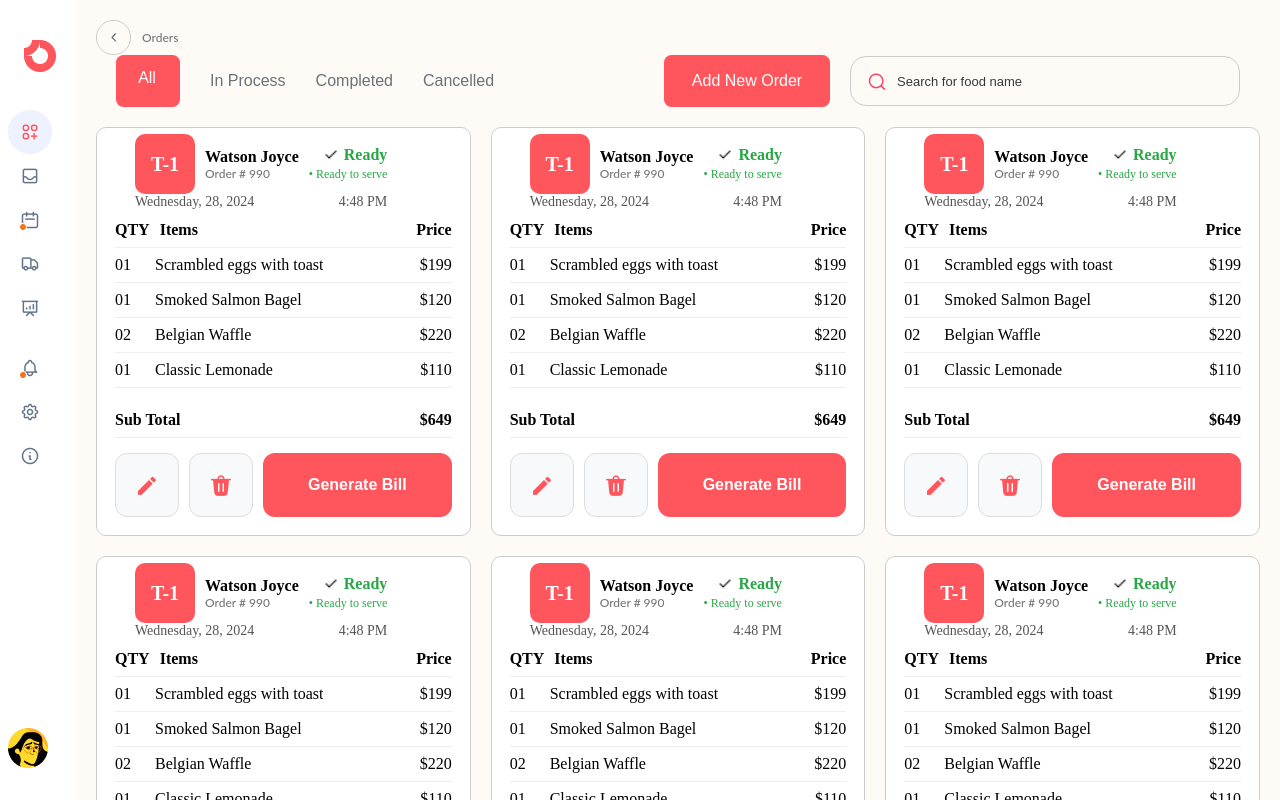
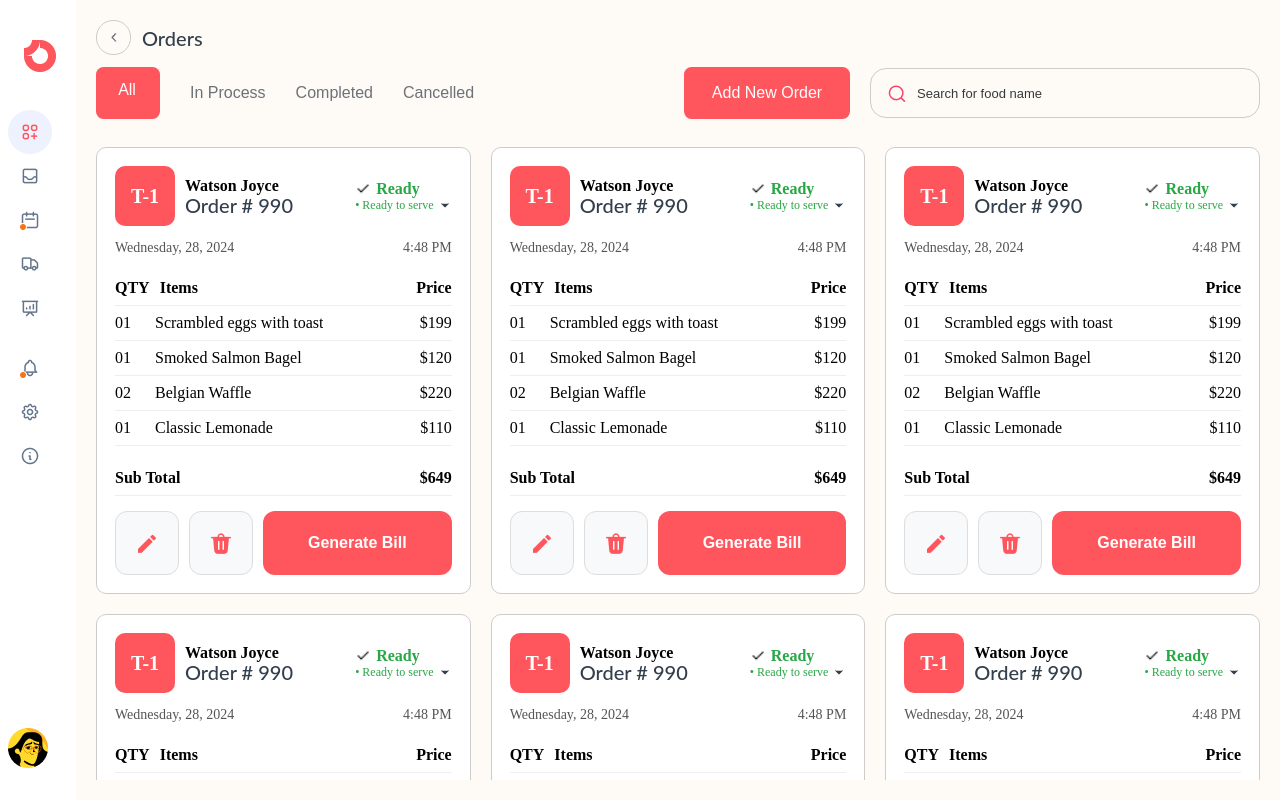
Before and after one commit to Mitanshu1805/DesignComponents, a React (Vite) app in the folder src/renderer/: page / in a window 1280 px wide. Built offline with nearby package versions, Linux system fonts and the light colour scheme.

Commit message:
16th May 2025

```diff
--- a/src/renderer/src/ordersPageComp/Header/style.css
+++ b/src/renderer/src/ordersPageComp/Header/style.css
@@ -8,12 +8,13 @@
 /* Header container */
 .headerContainer {
   width: 100%;
-  max-width: 1376px;
+  /* max-width: 1376px; */
   height: 52px;
   display: flex;
   justify-content: space-between;
   align-items: center;
-  padding: 0 20px;
+  /* padding: 0 20px; */
+  padding-top: 24px;
 }
 
 /* Left buttons */
--- a/src/renderer/src/ordersPageComp/Layout/index.tsx
+++ b/src/renderer/src/ordersPageComp/Layout/index.tsx
@@ -22,6 +22,7 @@ function Layout(): React.JSX.Element {
           <OrderDetails />
           <OrderDetails />
           <OrderDetails />
+          <OrderDetails />
         </div>
       </div>
     </div>
--- a/src/renderer/src/ordersPageComp/Layout/layout.css
+++ b/src/renderer/src/ordersPageComp/Layout/layout.css
@@ -14,7 +14,9 @@
 
 .ordersGrid {
   display: grid;
-  grid-template-columns: repeat(auto-fill, minmax(300px, 1fr));
+  grid-template-columns: repeat(auto-fill, minmax(337px, 1fr));
   gap: 20px;
   margin-top: 20px;
+  padding-top: 20px;
+  overflow-y: auto;
 }
--- a/src/renderer/src/ordersPageComp/OrderDetailsBox/index.tsx
+++ b/src/renderer/src/ordersPageComp/OrderDetailsBox/index.tsx
@@ -1,14 +1,32 @@
-import React from 'react'
+import React, { useState } from 'react'
 import TickIcon from './Assets/Group 1000010348.png'
 import EditBtn from './Assets/Group 1000010360.png'
 import DeleteBtn from './Assets/Group 1000010359.png'
+import DownArrow from './Assets/chevron-down.png'
 import './style.css'
 
 const OrderDetails = () => {
+  const [showDropdown, setShowDropdown] = useState(false)
+  const [status, setStatus] = useState('Ready to serve')
+
+  const statusOptions = [
+    'Ready to serve',
+    'In Progress',
+    'Ready for pick-up',
+    'Preparing your meal'
+  ]
+
+  const badgeLabelMap = {
+    'Preparing your meal': 'In Progress',
+    'Ready to serve': 'Ready',
+    'Ready for pick-up': 'Completed',
+    'In Progress': 'Preparing'
+  }
+
   return (
     <div className="orderDetailsContainer">
       <div className="orderDetailsBox">
-        <div className="headerContainer">
+        <div className="headerContainerOrder">
           <div className="headerBox">
             <div className="upperInfo">
               <div className="numberAndNameBox">
@@ -22,10 +40,32 @@ const OrderDetails = () => {
               </div>
               <div className="readyOrNotInfo">
                 <span className="readyBadge">
-                  <img src={TickIcon} alt="Ready" className="tickIcon" />
-                  Ready
+                  <img src={TickIcon} alt={badgeLabelMap[status]} className="tickIcon" />
+                  {badgeLabelMap[status]}
                 </span>
-                <div className="readyValue">• Ready to serve</div>
+
+                <div className="readyDropdown">
+                  <div className="readyValue" onClick={() => setShowDropdown(!showDropdown)}>
+                    • {status}
+                    <img src={DownArrow} alt="DownArrow" className="downArrowIcon" />
+                  </div>
+                  {showDropdown && (
+                    <div className="dropdownMenu">
+                      {statusOptions.map((opt) => (
+                        <div
+                          key={opt}
+                          className="dropdownItem"
+                          onClick={() => {
+                            setStatus(opt)
+                            setShowDropdown(false)
+                          }}
+                        >
+                          {opt}
+                        </div>
+                      ))}
+                    </div>
+                  )}
+                </div>
               </div>
             </div>
             <div className="dateAndTimeBox">
--- a/src/renderer/src/ordersPageComp/OrderDetailsBox/style.css
+++ b/src/renderer/src/ordersPageComp/OrderDetailsBox/style.css
@@ -1,6 +1,6 @@
 /* Main container */
 .orderDetailsContainer {
-  width: 443px;
+  width: 460px;
   max-width: 100%;
   box-sizing: border-box;
   padding: 18px;
@@ -15,7 +15,7 @@
   gap: 15px;
 }
 
-.headerContainer .upperInfo {
+.headerContainerOrder .upperInfo {
   display: flex;
   justify-content: space-between;
   align-items: center;
@@ -63,13 +63,20 @@
 }
 
 .orderValue {
-  font-size: 12px;
-  color: #777;
+  /* font-size: 12px;
+  color: #777; */
+  color: #333f4c;
+  font-family: Lato;
+  font-weight: 500;
+  font-size: 20px;
+  line-height: 100%;
 }
 
 .readyOrNotInfo {
   text-align: right;
   min-width: 0;
+  display: flex;
+  flex-direction: column;
 }
 
 .readyBadge {
@@ -88,9 +95,51 @@
 .readyValue {
   font-size: 12px;
   color: #28a745;
+  display: flex;
+  align-items: center;
+  gap: 4px;
+}
+.readyDropdown {
+  position: relative;
+  display: inline-block;
+}
+
+.readyValue {
+  font-size: 12px;
+  color: #28a745;
+  display: flex;
+  align-items: center;
+  gap: 4px;
+  cursor: pointer;
+  user-select: none;
+}
+
+.dropdownMenu {
+  position: absolute;
+  top: 100%;
+  right: 0;
+  margin-top: 4px;
+  background-color: #fff;
+  border: 1px solid #ccc;
+  border-radius: 6px;
+  box-shadow: 0 4px 8px rgba(0, 0, 0, 0.1);
+  z-index: 10;
+  min-width: 160px;
+}
+
+.dropdownItem {
+  padding: 8px 12px;
+  cursor: pointer;
+  font-size: 14px;
+  color: #333;
+}
+
+.dropdownItem:hover {
+  background-color: #f2f2f2;
 }
 
 .dateAndTimeBox {
+  padding-top: 14px;
   display: flex;
   justify-content: space-between;
   font-size: 14px;
```
Also changed, not shown: src/renderer/src/ordersPageComp/OrderDetailsBox/Assets/chevron-down.png (added).
